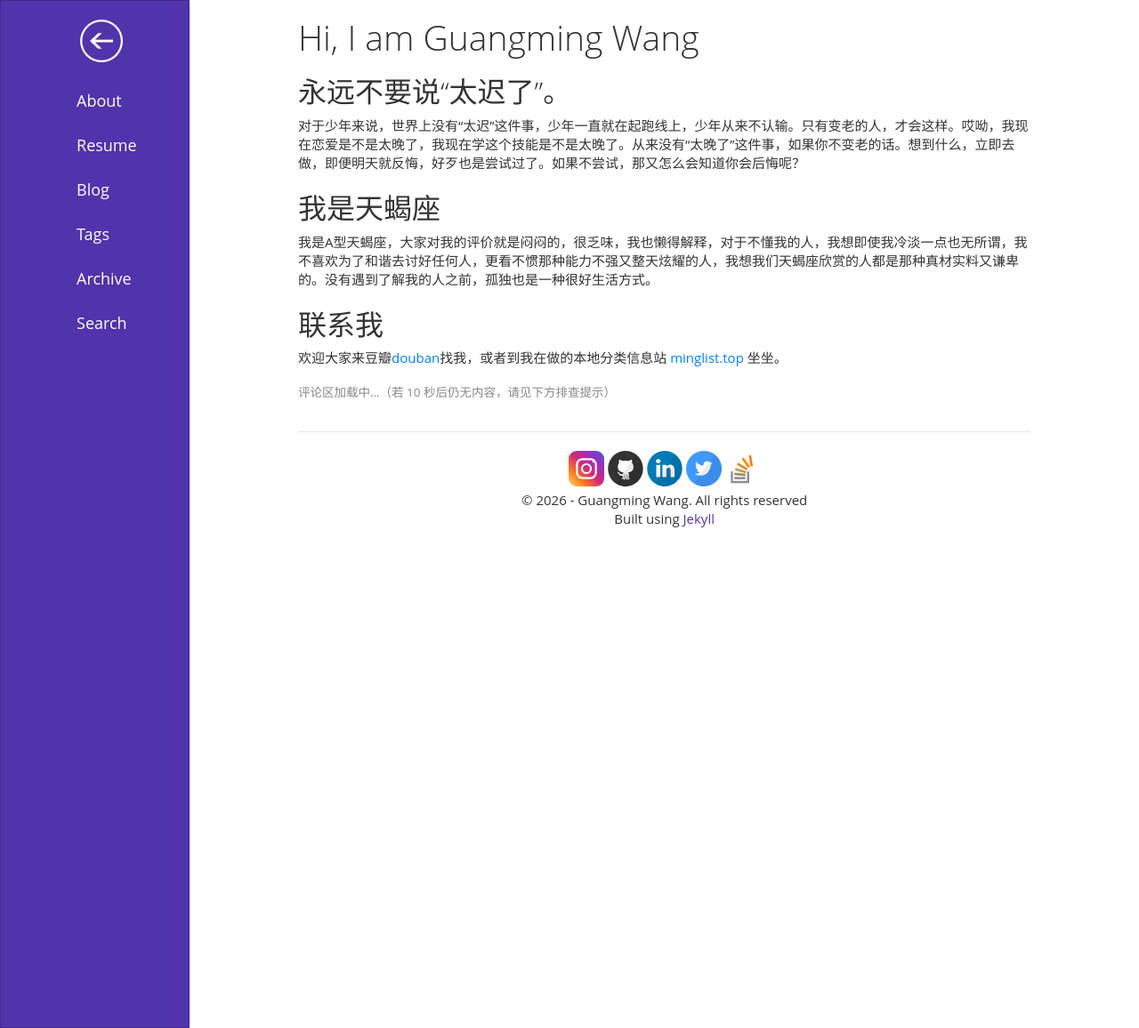
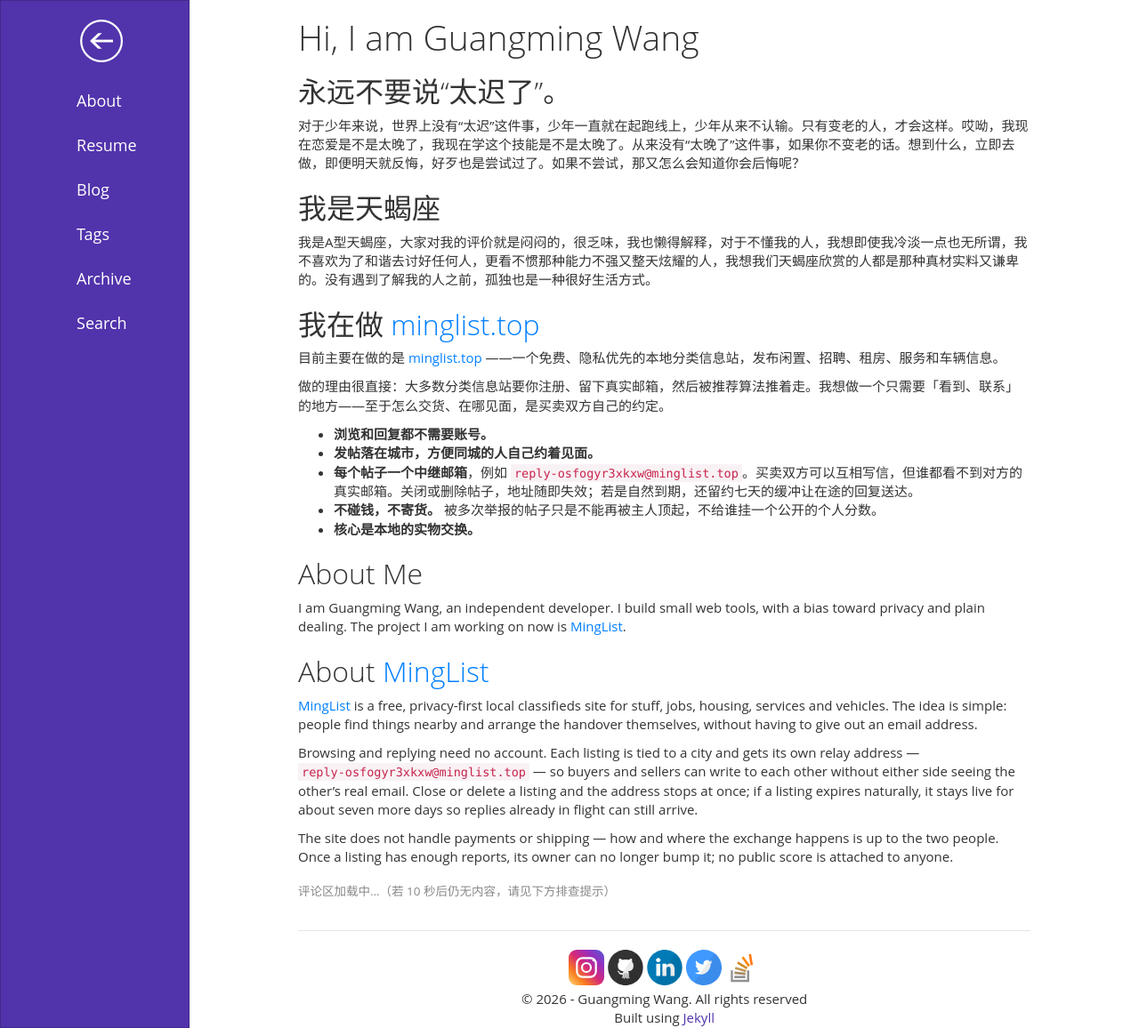
Before and after one commit to no1guangming/no1guangming.github.io, a Jekyll site: the page built from about/index.md, in a window 1280 px wide and 1156 px high. Shown: the whole window at 89% size. Built offline with Jekyll 4.4.1, drawn with Linux system fonts in a browser that asks for light colours; comment, search, counter and statistics services are not loaded.

Commit message:
About: fix title duplication and product claims; add seo_title override

```diff
--- a/_includes/head.html
+++ b/_includes/head.html
@@ -85,6 +85,8 @@
 
   {% if page.title == "Home" %}
   <title>{{ site.title }} &middot; {{ site.tagline }}</title>
+  {% elsif page.seo_title %}
+  <title>{{ page.seo_title }} &middot; {{ site.title }}</title>
   {% else %}
   <title>{{ page.title }} &middot; {{ site.title }}</title>
   {% endif %}
--- a/about/index.md
+++ b/about/index.md
@@ -1,15 +1,11 @@
 ---
 layout: page
 title: Hi, I am Guangming Wang
+seo_title: About
 description: About Guangming Wang — indie developer behind minglist.top, a privacy-first local classifieds site.
 theme: purple
 comments: true
 ---
-
-
-
-
-
 
 ## 永远不要说“太迟了”。
 
@@ -21,7 +17,28 @@ comments: true
 我是A型天蝎座，大家对我的评价就是闷闷的，很乏味，我也懒得解释，对于不懂我的人，我想即使我冷淡一点也无所谓，我不喜欢为了和谐去讨好任何人，更看不惯那种能力不强又整天炫耀的人，我想我们天蝎座欣赏的人都是那种真材实料又谦卑的。没有遇到了解我的人之前，孤独也是一种很好生活方式。
 
 
-## 联系我
+## 我在做 [minglist.top](https://minglist.top/)
+
+目前主要在做的是 [minglist.top](https://minglist.top/) ——一个免费、隐私优先的本地分类信息站，发布闲置、招聘、租房、服务和车辆信息。
+
+做的理由很直接：大多数分类信息站要你注册、留下真实邮箱，然后被推荐算法推着走。我想做一个只需要「看到、联系」的地方——至于怎么交货、在哪见面，是买卖双方自己的约定。
+
+- **浏览和回复都不需要账号。**
+- **发帖落在城市，方便同城的人自己约着见面。**
+- **每个帖子一个中继邮箱**，例如 `reply-osfogyr3xkxw@minglist.top`。买卖双方可以互相写信，但谁都看不到对方的真实邮箱。关闭或删除帖子，地址随即失效；若是自然到期，还留约七天的缓冲让在途的回复送达。
+- **不碰钱，不寄货。** 被多次举报的帖子只是不能再被主人顶起，不给谁挂一个公开的个人分数。
+- **核心是本地的实物交换。**
 
 
-欢迎大家来豆瓣[douban](https://www.douban.com/people/no1guangming/)找我，或者到我在做的本地分类信息站 [minglist.top](https://minglist.top/) 坐坐。
+## About Me
+
+I am Guangming Wang, an independent developer. I build small web tools, with a bias toward privacy and plain dealing. The project I am working on now is [MingList](https://minglist.top/).
+
+
+## About [MingList](https://minglist.top/)
+
+[MingList](https://minglist.top/) is a free, privacy-first local classifieds site for stuff, jobs, housing, services and vehicles. The idea is simple: people find things nearby and arrange the handover themselves, without having to give out an email address.
+
+Browsing and replying need no account. Each listing is tied to a city and gets its own relay address — `reply-osfogyr3xkxw@minglist.top` — so buyers and sellers can write to each other without either side seeing the other's real email. Close or delete a listing and the address stops at once; if a listing expires naturally, it stays live for about seven more days so replies already in flight can still arrive.
+
+The site does not handle payments or shipping — how and where the exchange happens is up to the two people. Once a listing has enough reports, its owner can no longer bump it; no public score is attached to anyone.
```
